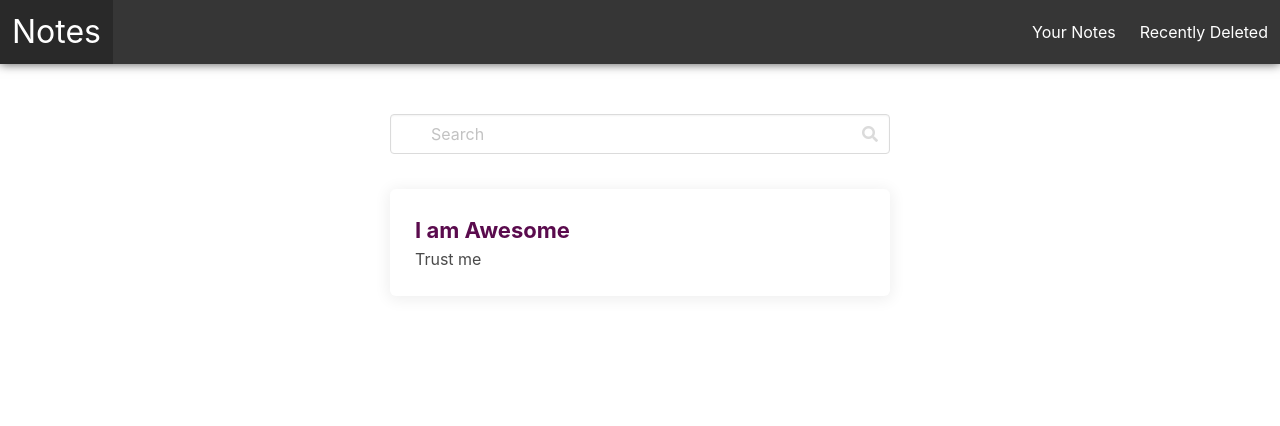
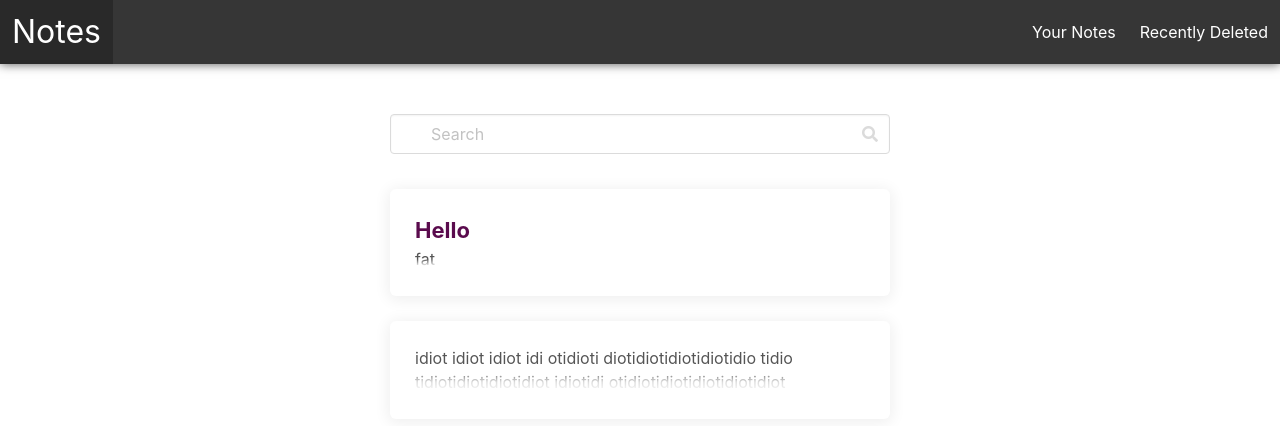
Before and after one commit to murtaza854/CS370-Project-Notes-App, an Angular app: page / in a window 1280 px wide. Shown: the top 426 px of the page. Built offline with nearby package versions, Linux system fonts and the light colour scheme.

Commit message:
Murtaza 1, Khubabib 0

```diff
--- a/src/app/notecard/notecard.component.html
+++ b/src/app/notecard/notecard.component.html
@@ -1,5 +1,10 @@
 <div #container class="note-card-container">
   <div class="note-card-content">
-    <h1 class="note-card-title">I am Awesome</h1>
-  <div class="note-card-body">Trust me</div>
+    <h1 class="note-card-title">{{ title }}</h1>
+  <div #bodyText class="note-card-body">
+<p>{{ body }}</p>
+<div #truncator class="fade-out-truncate"></div>
+
+  </div>
+  <button class="x-button"></button>
 </div>
--- a/src/app/notecard/notecard.component.scss
+++ b/src/app/notecard/notecard.component.scss
@@ -1,6 +1,7 @@
 @import "../../main-styles.scss";
 .note-card-container
 {
+  position: relative;
   background: white;
   border-radius: 6px;
   box-shadow: 0px 2px 15px 2px rgba(black,0.068);
@@ -8,6 +9,11 @@
   &:hover {
     cursor: pointer;
     box-shadow: 0px 0px 0px 4px rgba(black,0.068);
+    .x-button{
+      opacity: 1;
+      transition-delay: 0.2s;
+      transform: scale(1);
+    }
   }
 
   .note-card-content
@@ -19,5 +25,43 @@
       font-weight: bold;
       color: $purple;
     }
+    .note-card-body{
+      color: #555;
+      position: relative;
+      max-height: 80px;
+      overflow: hidden;
+      .fade-out-truncate{
+        position: absolute;
+        bottom: 0;
+        height: 50%;
+        width: 100%;
+        background: linear-gradient(to bottom,rgba(white,0) 0%, rgba(white,0.8) 50%, white);
+        pointer-events: none;
+      }
+    }
   }
 }
+
+.x-button
+{
+  position: absolute;
+  top: 12px;
+  right: 12px;
+  background-color: $light-red;
+  height: 25px;
+  width: 25px;
+  border-radius: 4%;
+  background-image: url("../../assets/close.svg");
+  background-size: 20px;
+  background-repeat: no-repeat;
+  background-position: center;
+  opacity: 0;
+  transform: scale(0.35);
+  transition: opacity 0.2s ease-out;
+  &.hover{
+    background-color: darken($purple,100%);
+  }
+  &.active{
+    background-color: darken($purple,100%);
+  }
+}
--- a/src/app/pages/noteslist/noteslist.component.html
+++ b/src/app/pages/noteslist/noteslist.component.html
@@ -10,6 +10,7 @@
     </div>
   </div>
   <div class="notes-list">
+    <app-notecard [title]="'Hello'" [body] = "'fat'"></app-notecard>
     <app-notecard></app-notecard>
   </div>
 </div>
--- a/src/app/pages/noteslist/noteslist.component.scss
+++ b/src/app/pages/noteslist/noteslist.component.scss
@@ -10,3 +10,9 @@
  {
    margin-top: 35px;
  }
+
+
+app-notecard {
+  display: block;
+  margin-bottom: 25px;
+}
--- a/tsconfig.json
+++ b/tsconfig.json
@@ -6,6 +6,7 @@
     "outDir": "./dist/out-tsc",
     "forceConsistentCasingInFileNames": true,
     "strict": true,
+    "strictPropertyInitialization": false,
     "noImplicitReturns": true,
     "noFallthroughCasesInSwitch": true,
     "sourceMap": true,
```
Also changed, not shown: src/app/notecard/notecard.component.ts (+18 -2 lines), src/assets/close.svg (added), 1 other file (tests, documents, lock files or other folders).
